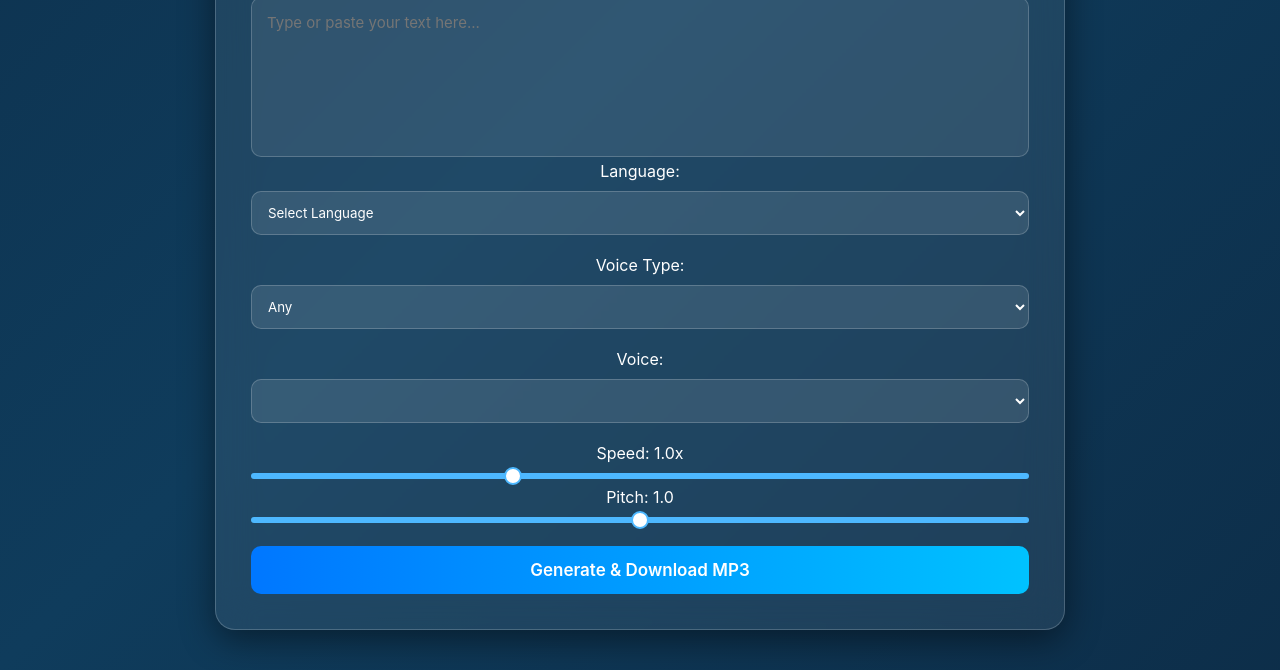
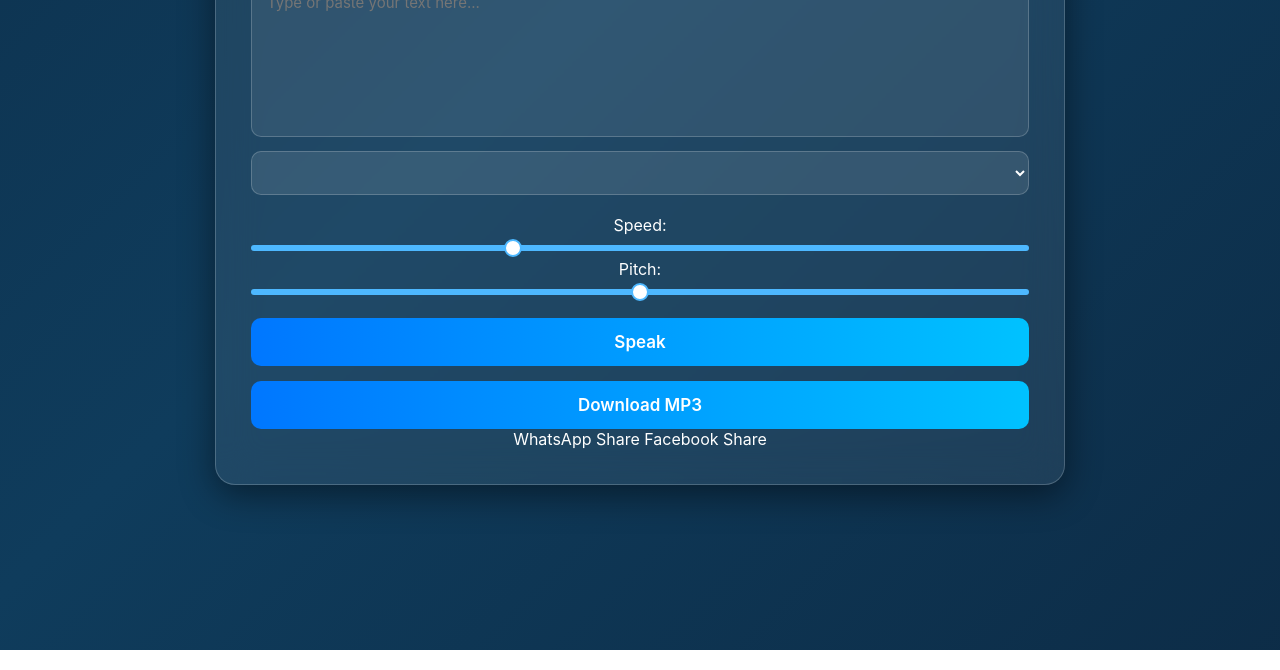
Before and after one commit to isunnyco-png/text-to-speach-tool-online, a plain HTML site: page index.html in a window 1280 px wide. Shown: the part 150-820 px from the top of the page. Drawn offline with Linux system fonts and the light colour scheme.

Commit message:
Update index.html

```diff
--- a/index.html
+++ b/index.html
@@ -1,71 +1,37 @@
 <!DOCTYPE html>
 <html lang="en">
 <head>
-<meta charset="UTF-8" />
-<meta name="viewport" content="width=device-width, initial-scale=1.0" />
-<title>Advanced AI Text-to-Speech | Free MP3 Download</title>
+<meta charset="UTF-8">
+<meta name="viewport" content="width=device-width, initial-scale=1.0">
+<title>Text to Speech Tool | Free Online TTS</title>
 <link rel="stylesheet" href="style.css">
+</head>
+<body>
 
-<meta name="description" content="Free AI Text to Speech with multi-language support, male/female voices, pitch, speed control, and MP3 download. No login required.">
-<meta name="keywords" content="text to speech, hindi tts, english tts, ai voice, male female voice, mp3 tts, online speech generator">
+<div class="container">
+    <h1>Text to Speech Converter</h1>
+    <textarea id="textInput" placeholder="Type or paste your text here..."></textarea>
 
-</head>
+    <div class="controls">
+        <select id="voiceSelect"></select>
 
-<body>
-<div class="container">
+        <label>Speed:
+            <input type="range" id="rate" min="0.5" max="2" step="0.1" value="1">
+        </label>
+        <label>Pitch:
+            <input type="range" id="pitch" min="0" max="2" step="0.1" value="1">
+        </label>
+    </div>
 
-<h1>AI Text-to-Speech Generator</h1>
-<p class="sub">Choose language, voice type, adjust settings & download MP3 audio.</p>
+    <button id="speakBtn">Speak</button>
+    <button id="downloadBtn">Download MP3</button>
 
-<textarea id="textInput" placeholder="Type or paste your text here..."></textarea>
-
-<div class="select-row">
-  <div>
-    <label>Language:</label>
-    <select id="languageSelect">
-      <option value="all">Select Language</option>
-      <option value="en">English</option>
-      <option value="hi">Hindi</option>
-      <option value="bn">Bengali</option>
-      <option value="ta">Tamil</option>
-      <option value="te">Telugu</option>
-      <option value="mr">Marathi</option>
-      <option value="gu">Gujarati</option>
-    </select>
-  </div>
-
-  <div>
-    <label>Voice Type:</label>
-    <select id="genderSelect">
-      <option value="any">Any</option>
-      <option value="male">Male</option>
-      <option value="female">Female</option>
-    </select>
-  </div>
-
-  <div>
-    <label>Voice:</label>
-    <select id="voiceSelect"></select>
-  </div>
+    <div class="share-buttons">
+        <a id="whatsappShare" target="_blank">WhatsApp Share</a>
+        <a id="facebookShare" target="_blank">Facebook Share</a>
+    </div>
 </div>
 
-
-<div class="range-panel">
-    <label>Speed: <span id="speedValue">1.0x</span></label>
-    <input type="range" id="speedRange" min="0.5" max="2" step="0.1" value="1.0">
-
-    <label>Pitch: <span id="pitchValue">1.0</span></label>
-    <input type="range" id="pitchRange" min="0" max="2" step="0.1" value="1.0">
-</div>
-
-<button onclick="generateSpeech()" class="btn">
-  Generate & Download MP3
-</button>
-
-<audio id="audioPlayer" controls style="display:none;margin-top:20px;"></audio>
-<p id="statusMsg"></p>
-
-</div>
 <script src="script.js"></script>
 </body>
 </html>
```
